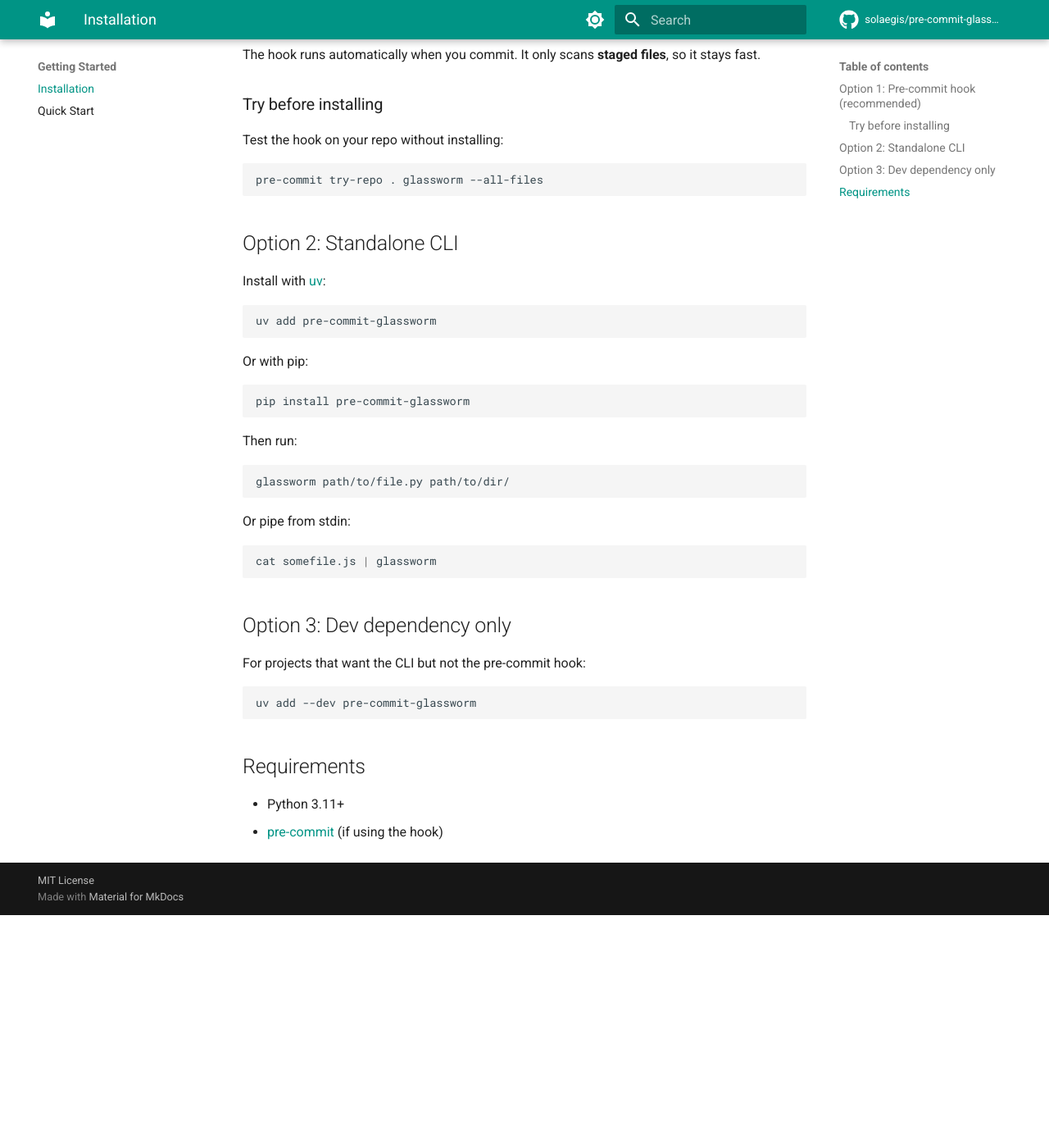
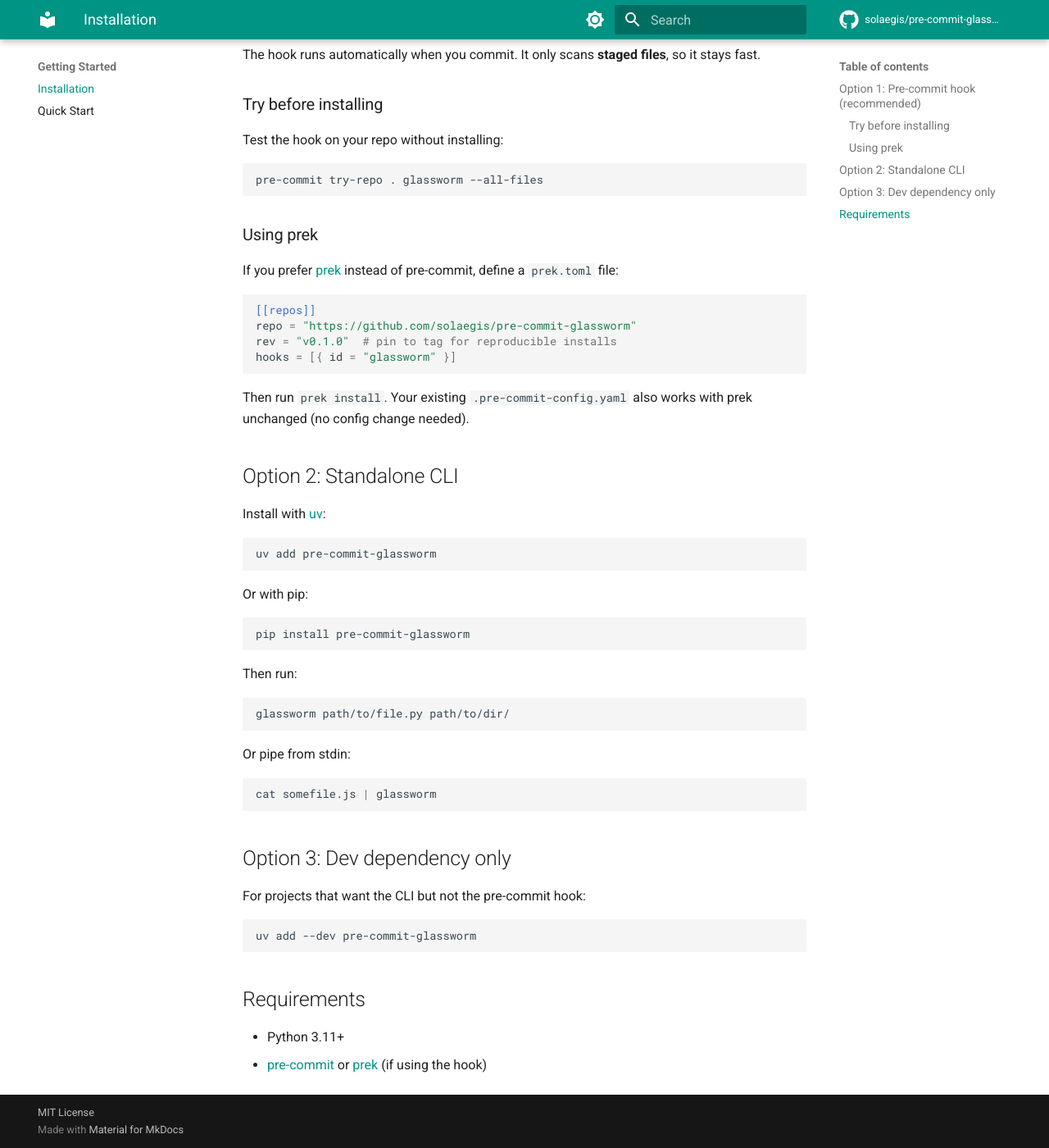
Before and after one commit to solaegis/pre-commit-glassworm, an MkDocs documentation site: the page built from docs/installation.md, in a window 1280 px wide and 1400 px high, scrolled down 496 px. Shown: the whole window at 82% size. Built offline with MkDocs 1.6.1 and Material for MkDocs 9.7.7, drawn with Linux system fonts in a browser that asks for light colours; comment, search, counter and statistics services are not loaded; before the commit the page ends 1612 px from its top, so only the background shows below that.

Commit message:
docs: add prek support (prek.toml, install, CI)

````diff
--- a/docs/installation.md
+++ b/docs/installation.md
@@ -27,6 +27,19 @@
 ```bash
 pre-commit try-repo . glassworm --all-files
 ```
+
+### Using prek
+
+If you prefer [prek](https://prek.j178.dev/) instead of pre-commit, define a `prek.toml` file:
+
+```toml
+[[repos]]
+repo = "https://github.com/solaegis/pre-commit-glassworm"
+rev = "v0.1.0"  # pin to tag for reproducible installs
+hooks = [{ id = "glassworm" }]
+```
+
+Then run `prek install`. Your existing `.pre-commit-config.yaml` also works with prek unchanged (no config change needed).
 
 ## Option 2: Standalone CLI
 
@@ -65,4 +78,4 @@
 ## Requirements
 
 - Python 3.11+
-- [pre-commit](https://pre-commit.com/) (if using the hook)
+- [pre-commit](https://pre-commit.com/) or [prek](https://prek.j178.dev/) (if using the hook)
````
Also changed, not shown: README.md (+14 -0 lines), docs/ci.md (+3 -1 lines), docs/usage.md (+2 -2 lines).
